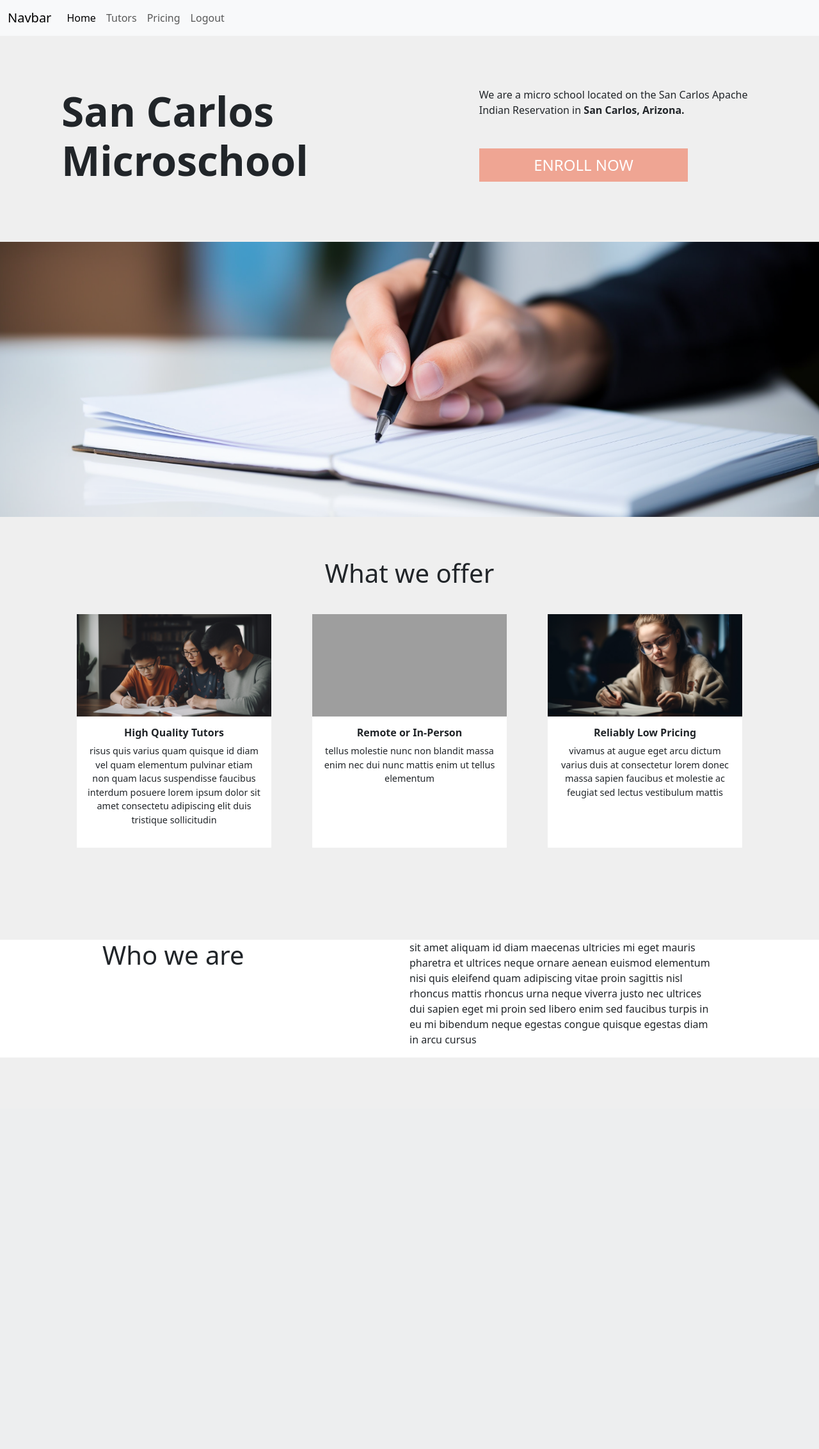
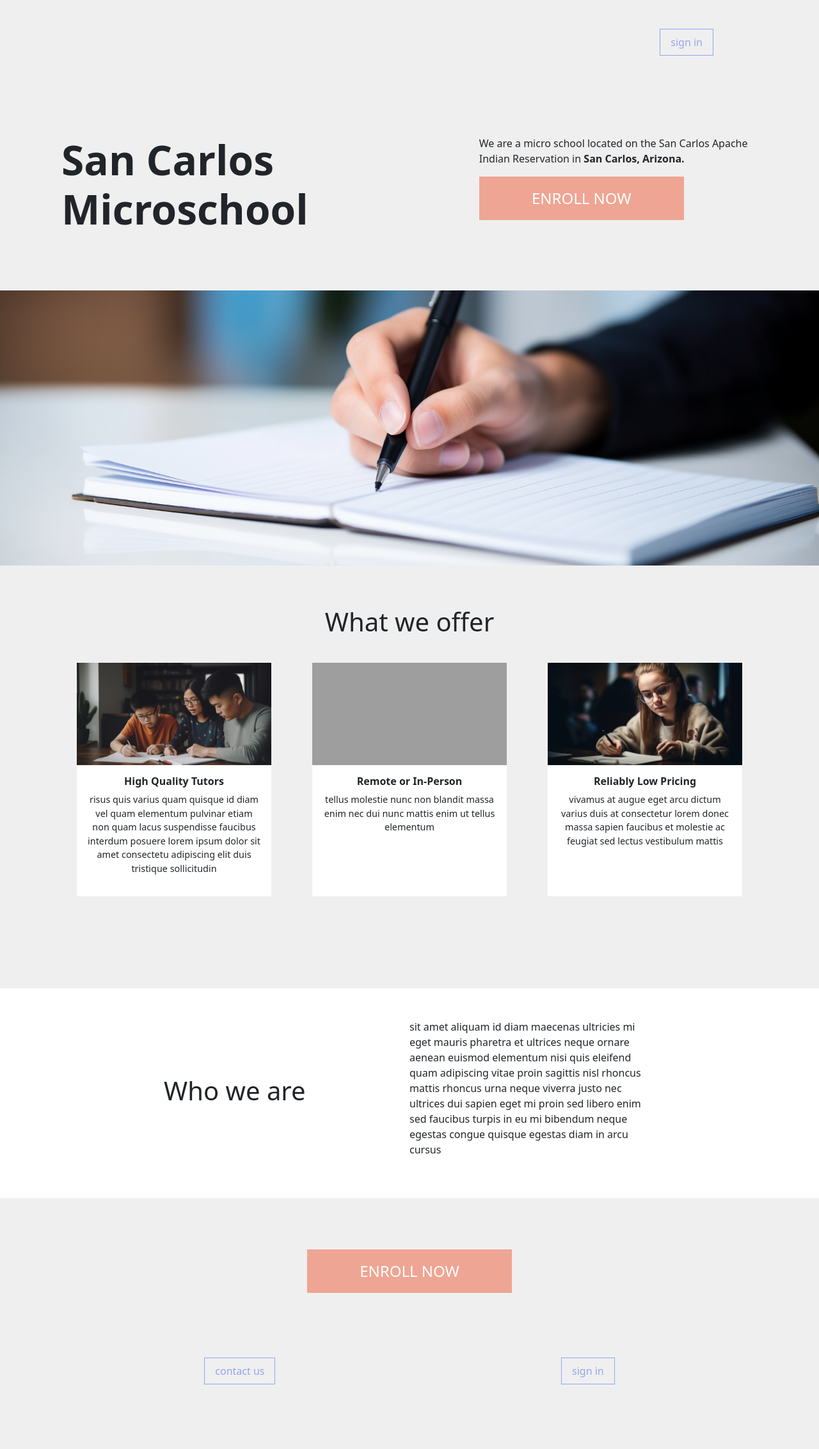
Before and after one commit to chalonhutson/tutor-app-prototype, a Flask app: page / in a window 1280 px wide. Shown: the whole page at 64% size. Before the commit the page ends 1653 px from the top, so only its background shows below. Run offline with Flask 2, Linux system fonts and the light colour scheme; grey boxes are pictures that could not be loaded.

Commit message:
Updated home page css

```diff
--- a/tutor_app/static/css/base.css
+++ b/tutor_app/static/css/base.css
@@ -8,20 +8,23 @@ main {
     background-color: var(--off-white);
     height: 100%;
 }
+
 :root {
     --hero-color: #efa593;
     --off-white: #efefef;
+    --secondary-color: #93a5ef;
     font-size: 16px;
 }
 
 .heroBtn {
     background-color: var(--hero-color);
-    width:75%;
-    border: none;
-    padding: .5rem .25rem;
+    width:20rem;
+    padding: 1rem 2rem;
     color: white;
-    font-size: 150%;
+    font-size: 1.5rem;
     display: inline-block;
+    text-align: center;
+    text-decoration: none;
 }
 
 .heroBtn:hover {
@@ -31,3 +34,19 @@ main {
 .heroImg {
     width: 100%;
 }
+
+.secondaryBtn {
+    margin: 5px;
+    background-color: var(--off-white);
+    border: var(--secondary-color) .1rem solid;
+    text-decoration: none;
+    padding: .5rem 1rem;
+    color: var(--secondary-color);
+    font-size: 1rem;
+    display: inline-block;
+}
+
+.secondaryBtn:hover {
+    background-color: var(--secondary-color);
+    color: var(--off-white);
+}
--- a/tutor_app/static/css/homepage.css
+++ b/tutor_app/static/css/homepage.css
@@ -1,3 +1,12 @@
+.signInContainer {
+    width: 75%;
+    display: flex;
+    flex-direction: row;
+    justify-content: flex-end;
+    margin: 2.5rem 0;
+}
+
+
 .homeRow {
     display: flex;
     flex-direction: row;
@@ -76,10 +85,24 @@
 }
 
 .bottomRow {
+    margin: 5rem 0;
+    display: flex;
+    flex-direction: row;
+    justify-content: center;
+    align-items: center;
     width: 100%;
     background-color: white;
+    padding: 3rem 0;
 }
 
 .bottomSection {
-    width: 60%
+    width: 30%;
 }
+
+.homeFooter {
+    margin: 6rem 0;
+    display: flex;
+    flex-direction: row;
+    justify-content: space-around;
+    width: 85%;
+}
--- a/tutor_app/templates/homepage.html
+++ b/tutor_app/templates/homepage.html
@@ -4,10 +4,12 @@
 {% block title %}Tutor App{% endblock %}
 
 {% block main %}
-    {{ navbar() }}
     <link rel="stylesheet" href="../static/css/homepage.css">
 
     <div class="d-flex flex-column align-items-center">
+        <div class="signInContainer">
+            <a class="secondaryBtn" href="{{ url_for('tutors.tutors_page') }}">sign in</a>
+        </div>
         <div class="homeRow">
             <div class="homeRowSection">
                 <h1>San Carlos Microschool</h1>
@@ -18,7 +20,7 @@
                         San Carlos, Arizona.
                     </strong>
                 </p>
-                <button class="heroBtn">ENROLL NOW</button>
+                <a class="heroBtn" href="">ENROLL NOW</a>
             </div>
         </div>
         <img class="heroImg" src="../static/stock_photos/writing_close_up_01.png">
@@ -48,10 +50,19 @@
                 </div>
             </div>
         </div>
-        <div class="homeRow bottomRow" style="padding: 0 10rem">
+        <div class="bottomRow">
             <h1 class="bottomSection">Who we are</h1>
             <p class="bottomSection">sit amet aliquam id diam maecenas ultricies mi eget mauris pharetra et ultrices neque ornare aenean euismod elementum nisi quis eleifend quam adipiscing vitae proin sagittis nisl rhoncus mattis rhoncus urna neque viverra justo nec ultrices dui sapien eget mi proin sed libero enim sed faucibus turpis in eu mi bibendum neque egestas congue quisque egestas diam in arcu cursus</p>
         </div>
 
+        <div class="d-flex justify-content-center align-items-center">
+            <a class="heroBtn" href="">ENROLL NOW</a>
+        </div>
+
+        <div class="homeFooter">
+            <a class="secondaryBtn" href="">contact us</a>
+            <a class="secondaryBtn" href="">sign in</a>
+        </div>
+
     </div>
 {% endblock %}
```
